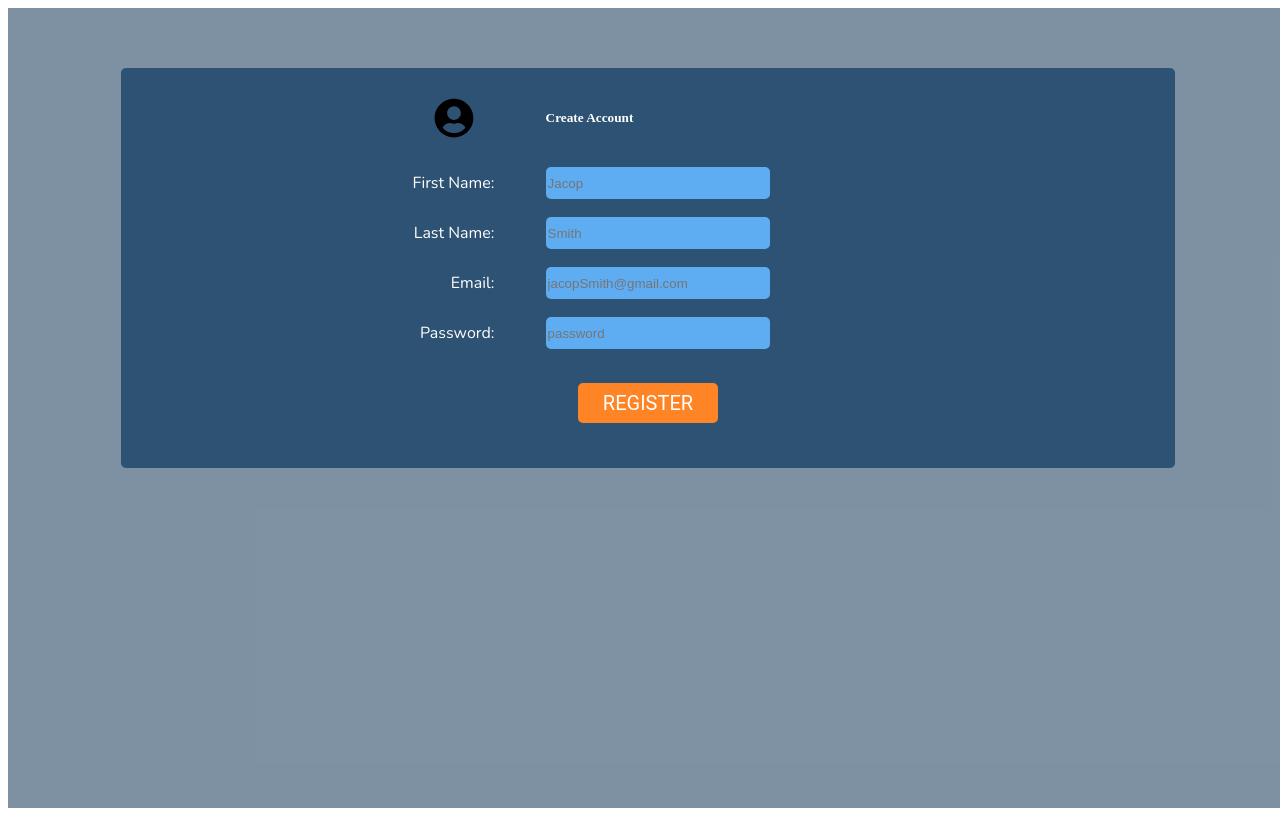
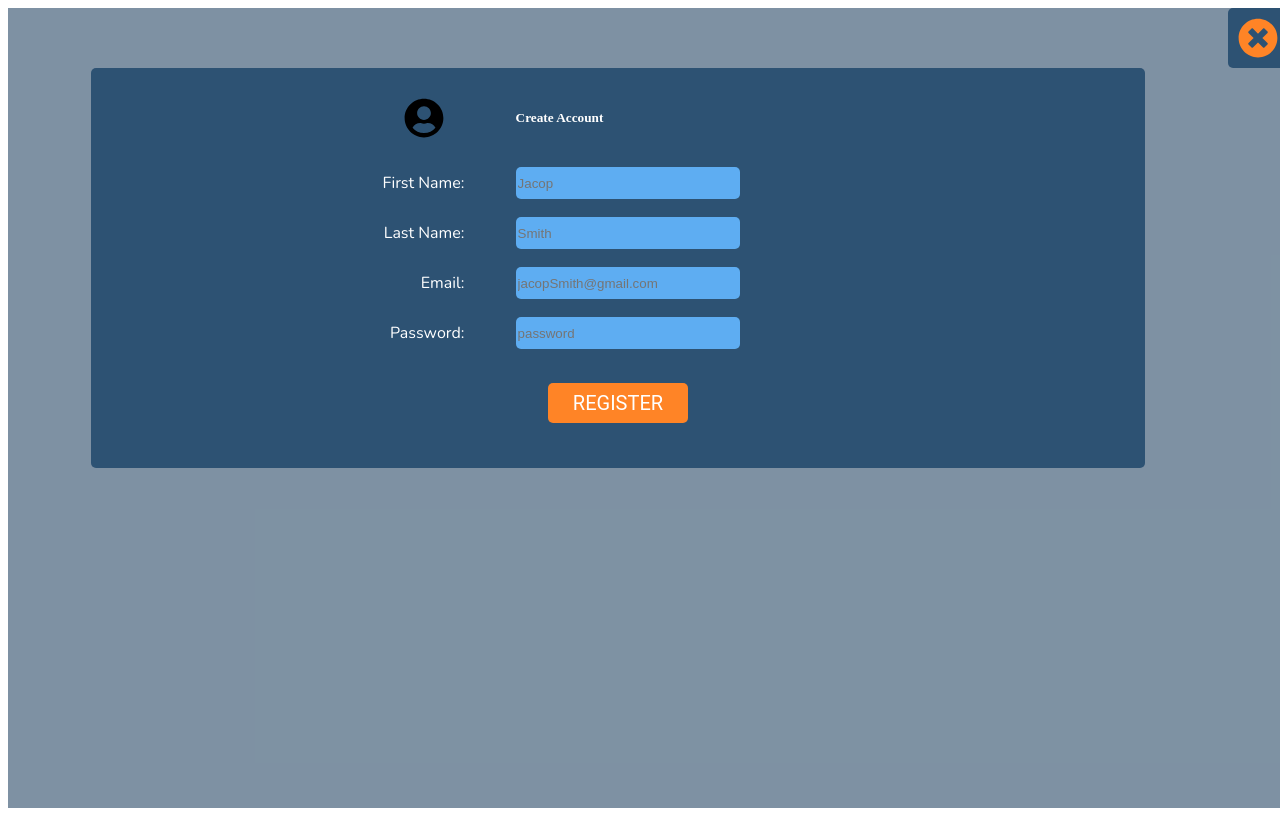
Before and after one commit to wilberpulido/favoriteMovieApp, a Next.js app: page / in a window 1280 px wide. Built offline with nearby package versions, Linux system fonts and the light colour scheme; a web font is replaced by a local one.

Commit message:
create exitButton.module.scss finish componenet exitButton

```diff
--- /dev/null
+++ b/components/ExitButton.js
@@ -0,0 +1,9 @@
+import style from '../styles/components/exitButton.module.scss'
+
+export default function ExitButton () {
+  return (
+    <div className={style.exitButtonBox}>
+      <svg aria-hidden='true' focusable='false' data-prefix='fas' data-icon='times-circle' className={`svg-inline--fa fa-times-circle fa-w-16 ${style.iconExit}`} role='img' xmlns='http://www.w3.org/2000/svg' viewBox='0 0 512 512'><path fill='currentColor' d='M256 8C119 8 8 119 8 256s111 248 248 248 248-111 248-248S393 8 256 8zm121.6 313.1c4.7 4.7 4.7 12.3 0 17L338 377.6c-4.7 4.7-12.3 4.7-17 0L256 312l-65.1 65.6c-4.7 4.7-12.3 4.7-17 0L134.4 338c-4.7-4.7-4.7-12.3 0-17l65.6-65-65.6-65.1c-4.7-4.7-4.7-12.3 0-17l39.6-39.6c4.7-4.7 12.3-4.7 17 0l65 65.7 65.1-65.6c4.7-4.7 12.3-4.7 17 0l39.6 39.6c4.7 4.7 4.7 12.3 0 17L312 256l65.6 65.1z' /></svg>
+    </div>
+  )
+}
--- a/pages/index.js
+++ b/pages/index.js
@@ -4,6 +4,7 @@ import Form from '../components/Form'
 import Label from '../components/Label'
 import Input from '../components/Input'
 import Button from '../components/Button'
+import ExitButton from '../components/ExitButton'
 
 export default function Home () {
   return (
@@ -53,6 +54,7 @@ export default function Home () {
           REGISTER
         </Button>
       </Form>
+      <ExitButton />
 
     </div>
   )
--- /dev/null
+++ b/styles/components/exitButton.module.scss
@@ -0,0 +1,17 @@
+@use '../variable/colors';
+
+.exitButtonBox{
+    width: 60px;
+    height: 60px;
+    background-color: colors.$strongPrimary;
+    border-radius: 5px;
+    display: flex;
+    justify-content: center;
+    align-items: center;
+    .iconExit{
+        color: colors.$secondary;
+        width: 40px;
+        height: 40px;
+    }
+
+}
```
Also changed, not shown: components/exitButton.js (deleted), public/icons/times-circle-solid.svg (added).
